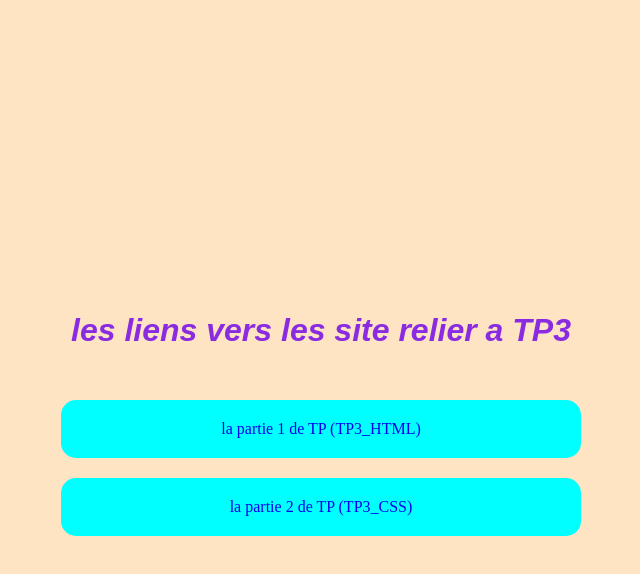
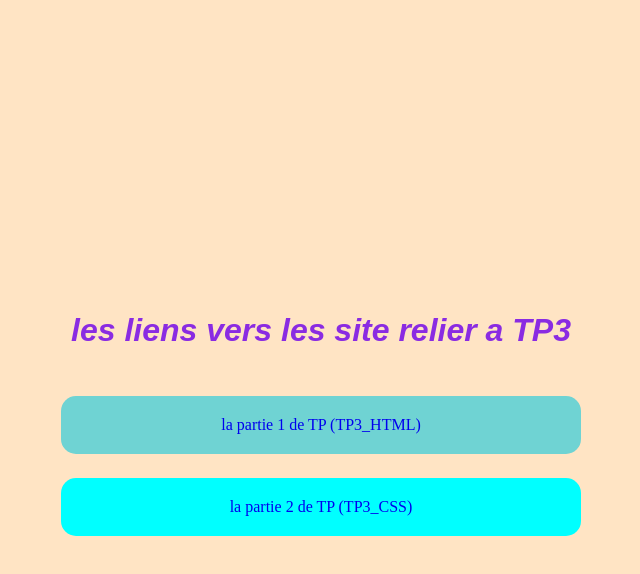
Before and after one commit to mohammed-lachqar/TP, a plain HTML site: page index.html in a window 1280 px wide. In both pictures the pointer is over the link "la partie 1 de TP (TP3_HTML)". Shown: the whole page, without its empty margins (319-959 px from the left). Drawn offline with Linux system fonts and the light colour scheme.

Commit message:
Update style2.css
add somme effict

```diff
--- a/style2.css
+++ b/style2.css
@@ -26,3 +26,7 @@ body{
     text-align: center;
 
 }
+ .container a:hover{
+    transform: translateY(-4px);
+    background-color: rgb(111, 211, 211);
+}
```
